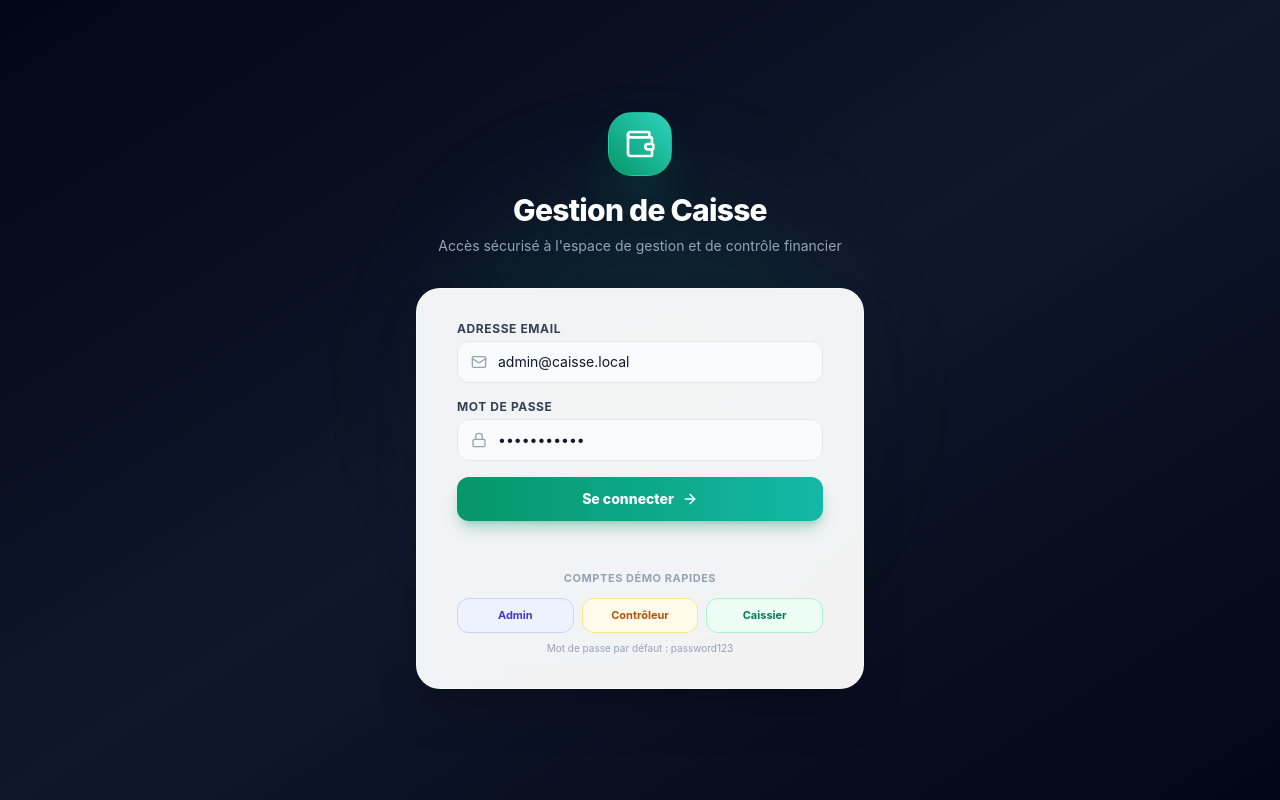
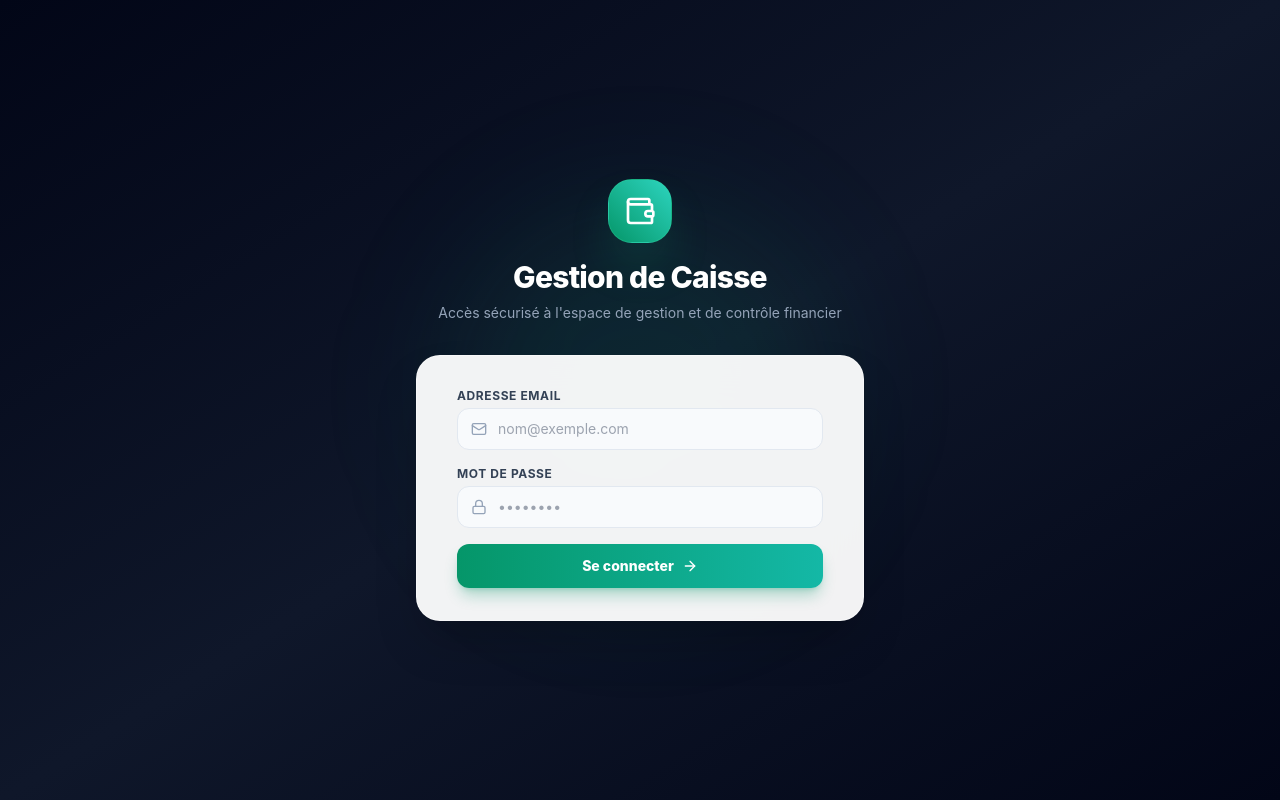
Before and after one commit to donadony1/gestions-caisse, a React (Vite) app: page /login in a window 1280 px wide. Built offline with nearby package versions, Linux system fonts and the light colour scheme; no server answers.

Commit message:
ui: reset login form fields and remove quick demo accounts section

```diff
--- a/src/app/login/page.tsx
+++ b/src/app/login/page.tsx
@@ -5,8 +5,8 @@ import { api } from '@/lib/api';
 
 export default function LoginPage() {
   const navigate = useNavigate();
-  const [email, setEmail] = useState('admin@caisse.local');
-  const [password, setPassword] = useState('password123');
+  const [email, setEmail] = useState('');
+  const [password, setPassword] = useState('');
   const [loading, setLoading] = useState(false);
   const [error, setError] = useState<string | null>(null);
 
@@ -23,11 +23,6 @@ export default function LoginPage() {
     } finally {
       setLoading(false);
     }
-  };
-
-  const handleQuickLogin = (roleEmail: string) => {
-    setEmail(roleEmail);
-    setPassword('password123');
   };
 
   return (
@@ -71,7 +66,7 @@ export default function LoginPage() {
                   value={email}
                   onChange={(e) => setEmail(e.target.value)}
                   className="w-full pl-10 pr-4 py-2.5 bg-slate-50 border border-slate-200 rounded-xl text-sm text-slate-900 focus:outline-none focus:ring-2 focus:ring-emerald-500/20 focus:border-emerald-500"
-                  placeholder="nom@caisse.local"
+                  placeholder="nom@exemple.com"
                 />
               </div>
             </div>
@@ -109,37 +104,6 @@ export default function LoginPage() {
             </button>
           </form>
 
-          {/* Profils de démonstration rapide */}
-          <div className="mt-6 pt-6 border-t border-slate-100">
-            <span className="text-[11px] font-bold text-slate-400 uppercase tracking-wider block text-center mb-3">
-              Comptes Démo Rapides
-            </span>
-            <div className="grid grid-cols-3 gap-2">
-              <button
-                type="button"
-                onClick={() => handleQuickLogin('admin@caisse.local')}
-                className="py-2 px-2 text-[11px] font-bold rounded-xl bg-indigo-50 hover:bg-indigo-100 text-indigo-700 border border-indigo-200 transition-colors"
-              >
-                Admin
-              </button>
-              <button
-                type="button"
-                onClick={() => handleQuickLogin('controleur@caisse.local')}
-                className="py-2 px-2 text-[11px] font-bold rounded-xl bg-amber-50 hover:bg-amber-100 text-amber-700 border border-amber-200 transition-colors"
-              >
-                Contrôleur
-              </button>
-              <button
-                type="button"
-                onClick={() => handleQuickLogin('caissier@caisse.local')}
-                className="py-2 px-2 text-[11px] font-bold rounded-xl bg-emerald-50 hover:bg-emerald-100 text-emerald-700 border border-emerald-200 transition-colors"
-              >
-                Caissier
-              </button>
-            </div>
-            <p className="text-[10px] text-slate-400 text-center mt-2">Mot de passe par défaut : password123</p>
-          </div>
-
         </div>
       </div>
 
```
